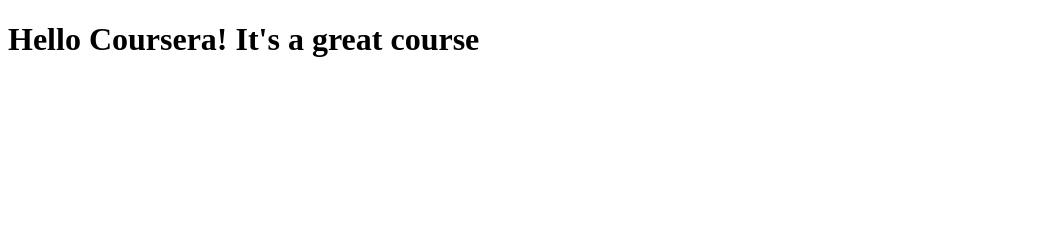
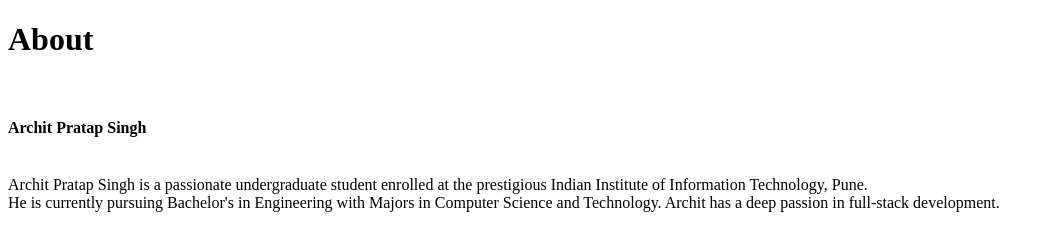
Before and after one commit to Archit-P-Singh/coursera-course-fullstack, a plain HTML site: page site/index.html in a window 1280 px wide. Shown: the whole page, without its empty margins (0-1054 px from the left). Drawn offline with Linux system fonts and the light colour scheme.

Commit message:
Updating content of webpage

```diff
--- a/site/index.html
+++ b/site/index.html
@@ -1,9 +1,14 @@
 <!DOCTYPE html>
 <html>
     <head>
-        <title>Hello Coursera</title>
+        <title>Webpage Archit</title>
     </head>
     <body>
-        <h1>Hello Coursera! It's a great course</h1>
+        <h1>About</h1><br>
+        <h4>Archit Pratap Singh</h4><br>
+        Archit Pratap Singh is a passionate undergraduate student enrolled
+        at the prestigious Indian Institute of Information Technology, Pune.<br>
+        He is currently pursuing Bachelor's in Engineering with Majors in Computer Science and Technology.
+        Archit has a deep passion in full-stack development.<br>
     </body>
 </html>
```
